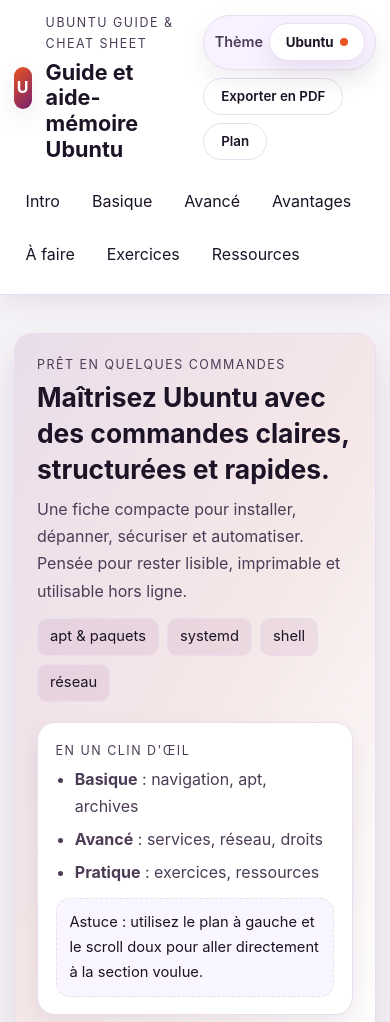
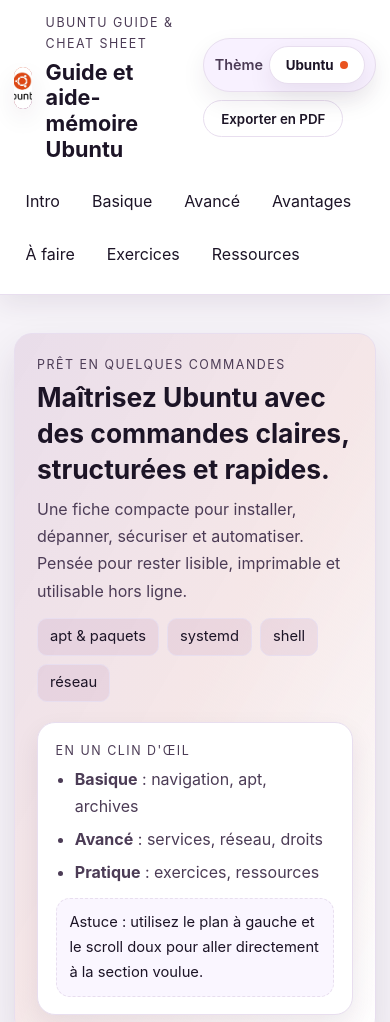
Before and after one commit to cybervalcin/Ubuntu, a website: page index.html in a window 390 px wide. Shown: the top 1022 px of the page. Drawn offline with Linux system fonts and the light colour scheme.

Commit message:
Mis à jour le header
Mis à jour le header pour utiliser le vrai logo ubuntu-logo.jpg (avec alt) dans le badge arrondi (index.html, ubuntu-guide.css). Le bouton “Plan” est désormais masqué sur mobile via media query tout en restant disponible sur desktop (ubuntu-guide.css). Styles conservés pour les autres éléments (thème, PDF, navigation).

```diff
--- a/index.html
+++ b/index.html
@@ -22,7 +22,9 @@
 <body class="theme-ubuntu">
     <header class="topbar">
         <div class="brand">
-            <div class="brand-mark">U</div>
+            <div class="brand-mark">
+                <img src="ubuntu-logo.jpg" alt="Logo Ubuntu">
+            </div>
             <div>
                 <p class="eyebrow">Ubuntu Guide &amp; Cheat Sheet</p>
                 <h1>Guide et aide-m&#233;moire Ubuntu</h1>
--- a/ubuntu-guide.css
+++ b/ubuntu-guide.css
@@ -160,12 +160,17 @@
     height: 42px;
     display: grid;
     place-items: center;
-    font-weight: 700;
-    letter-spacing: 0.4px;
-    color: #fff;
+    border-radius: 12px;
+    overflow: hidden;
     background: linear-gradient(135deg, var(--accent), var(--accent-2));
-    border-radius: 12px;
     box-shadow: var(--shadow-soft);
+}
+
+.brand-mark img {
+    width: 100%;
+    height: 100%;
+    object-fit: cover;
+    display: block;
 }
 
 .eyebrow {
@@ -794,6 +799,10 @@
     .hero {
         grid-template-columns: 1fr;
     }
+
+    #toc-toggle {
+        display: none;
+    }
 }
 
 @media (max-width: 700px) {
```
